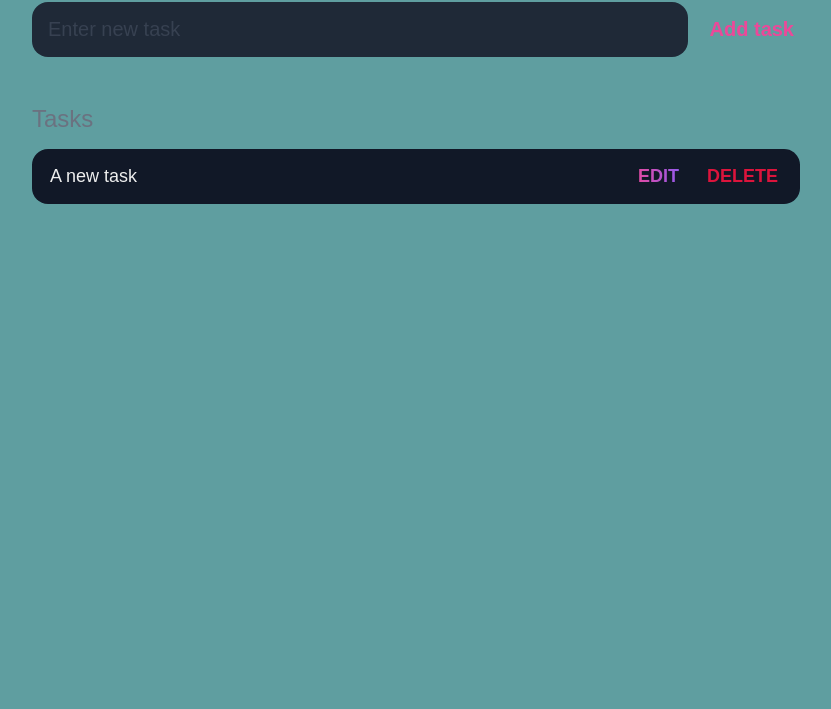
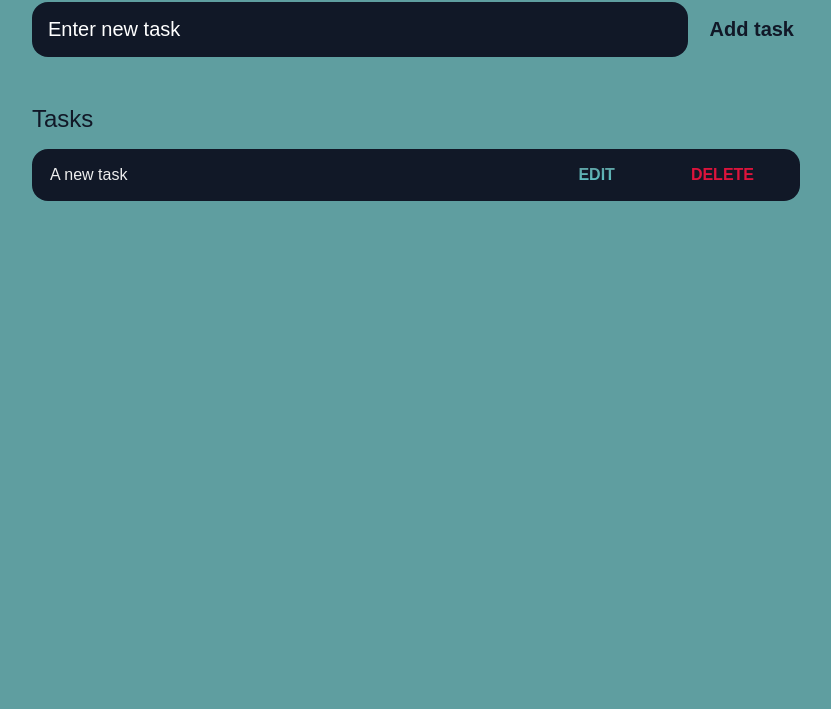
Before and after one commit to NabaasaRachael/Todolist, a plain HTML site: page index.html in a window 1280 px wide. Shown: the part 91-800 px from the top of the page, without its empty margins (224-1055 px from the left). Drawn offline with Linux system fonts and the light colour scheme.

Commit message:
css edits

```diff
--- a/style.css
+++ b/style.css
@@ -1,10 +1,5 @@
 :root {
-    --dark: #374151;
-	--darker: #1F2937;
 	--darkest: #111827;
-	--grey: #6B7280;
-	--pink: #EC4899;
-	--purple: #8B5CF6;
 	--light: #EEE;
 }
 
@@ -18,7 +13,6 @@ body {
     display: flex;
     flex-direction: column;
     min-height: 100vh;
-    color: antiquewhite;
     background-color:cadetblue;
 }
 
@@ -31,7 +25,7 @@ header {
 header h1 {
     font-size: 2.5rem;
     font-weight: 300;
-    color: #6B7280;
+    color: var(--darkest);
     margin-bottom: 1rem;
 }
 
@@ -48,18 +42,18 @@ input, button {
 
 #new-task-input {
     flex: 1 1 0%;
-    background-color: #1F2937;
+    background-color: var(--darkest);
     padding: 1rem;
     border-radius: 1rem;
     margin-right: 1rem;
-    color: #EEE;
+    color: white;
     font-size: 1.25rem;
 }
 #new-task-input::placeholder {
-    color: #374151;
+    color: white;
 }
 #new-task-submit {
-    color: #EC4899;
+    color: var(--darkest);
     font-size: 1.25rem;
     font-weight: 700;
     background-image: linear-gradient(to right, var(--purple));
@@ -82,8 +76,8 @@ main {
 
 .task-list h2 {
 	font-size: 1.5rem;
-	font-weight: 300;
-	color: var(--grey);
+	font-weight: 500;
+	color: var(--darkest);
 	margin-bottom: 1rem;
 }
 
@@ -102,14 +96,14 @@ main {
 
 .task .content .text {
 	color: var(--light);
-	font-size: 1.125rem;
+	font-size: 1rem;
 	width: 100%;
 	display: block;
 	transition: 0.4s;
 }
 
 .task .content .text:not(:read-only) {
-	color: var(--pink);
+	color: green;
 }
 
 .task .actions {
@@ -119,9 +113,9 @@ main {
 
 .task .actions button {
 	cursor: pointer;
-	margin: 0 0.5rem;
-	font-size: 1.125rem;
-	font-weight: 700;
+	margin: 0 2rem;
+	font-size: 1rem;
+	font-weight: 800;
 	text-transform: uppercase;
 	transition: 0.4s;
 }
@@ -135,8 +129,8 @@ main {
 }
 
 .task .actions .edit {
-	background-image: linear-gradient(to right, var(--pink), var(--purple));
-	-webkit-background-clip: text;
+	background-image: linear-gradient(cadetblue,rgb(93, 199, 201));
+	-webkit-background-clip:text;
 	-webkit-text-fill-color: transparent;
 }
 
```
